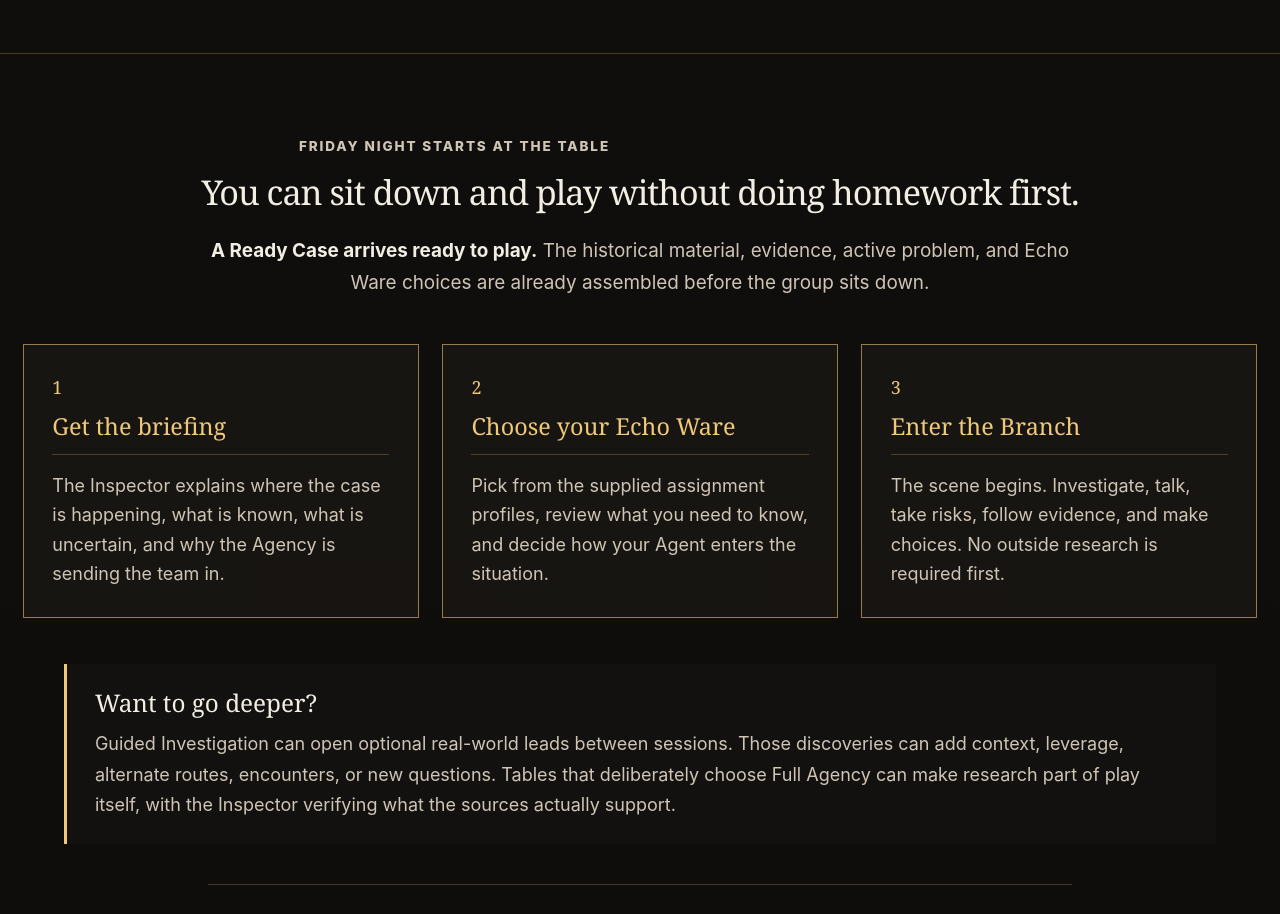
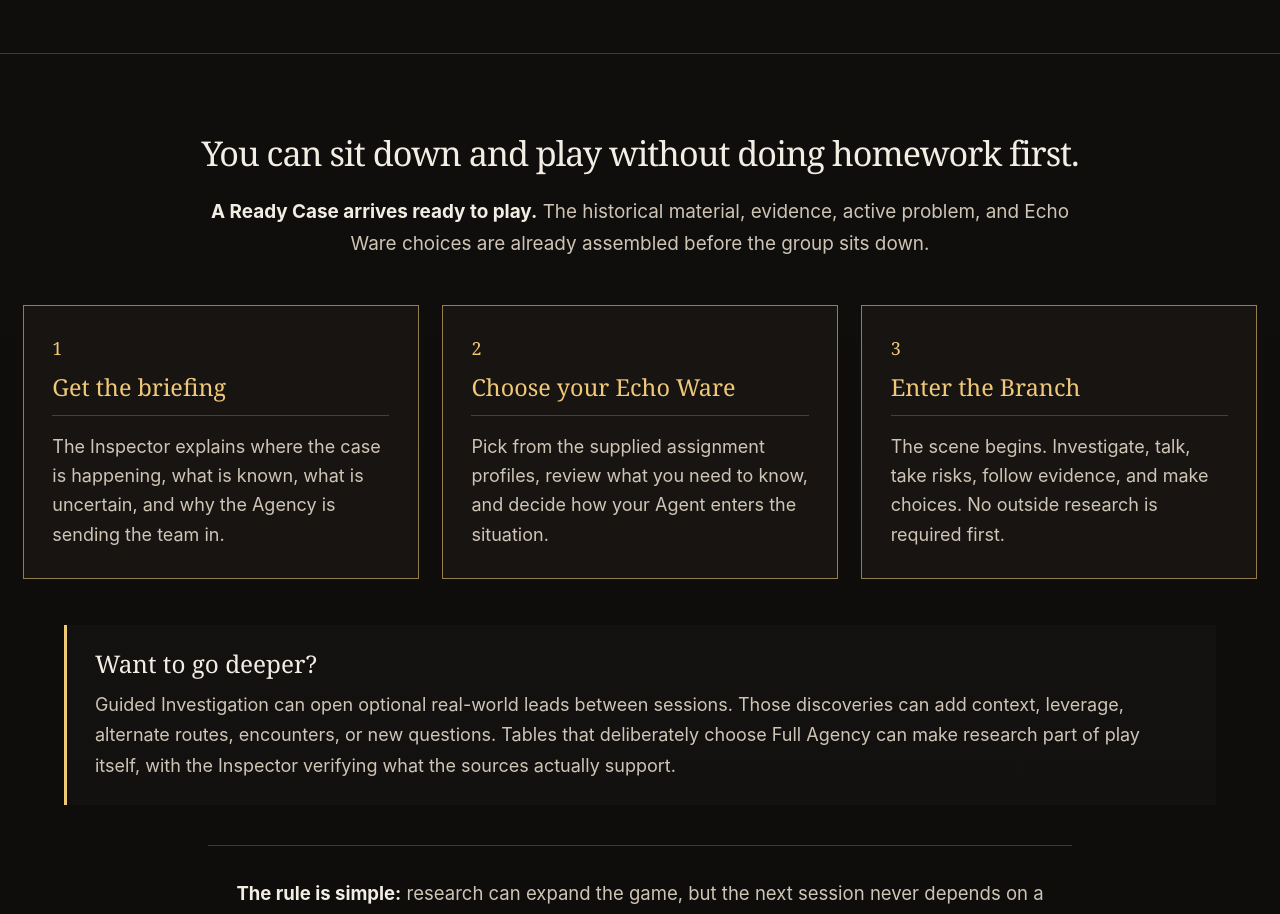
Before and after one commit to casevoiceai/tccrpg, a React (Vite) app: page / in a window 1280 px wide. Shown: the part 6300-7214 px from the top of the page. Built offline with nearby package versions, Linux system fonts and the light colour scheme.

Commit message:
Remove Ready Case eyebrow

```diff
--- a/src/PublicHome.tsx
+++ b/src/PublicHome.tsx
@@ -118,7 +118,6 @@ export default function PublicHome() {
 
       <section className="orientation-section ready-case-section">
         <div>
-          <p className="eyebrow">Friday night starts at the table</p>
           <h2 className="ready-case-title">You can sit down and play without doing homework first.</h2>
           <p className="ready-case-intro"><strong>A Ready Case arrives ready to play.</strong> The historical material, evidence, active problem, and Echo Ware choices are already assembled before the group sits down.</p>
           <div className="ready-case-flow">
```
